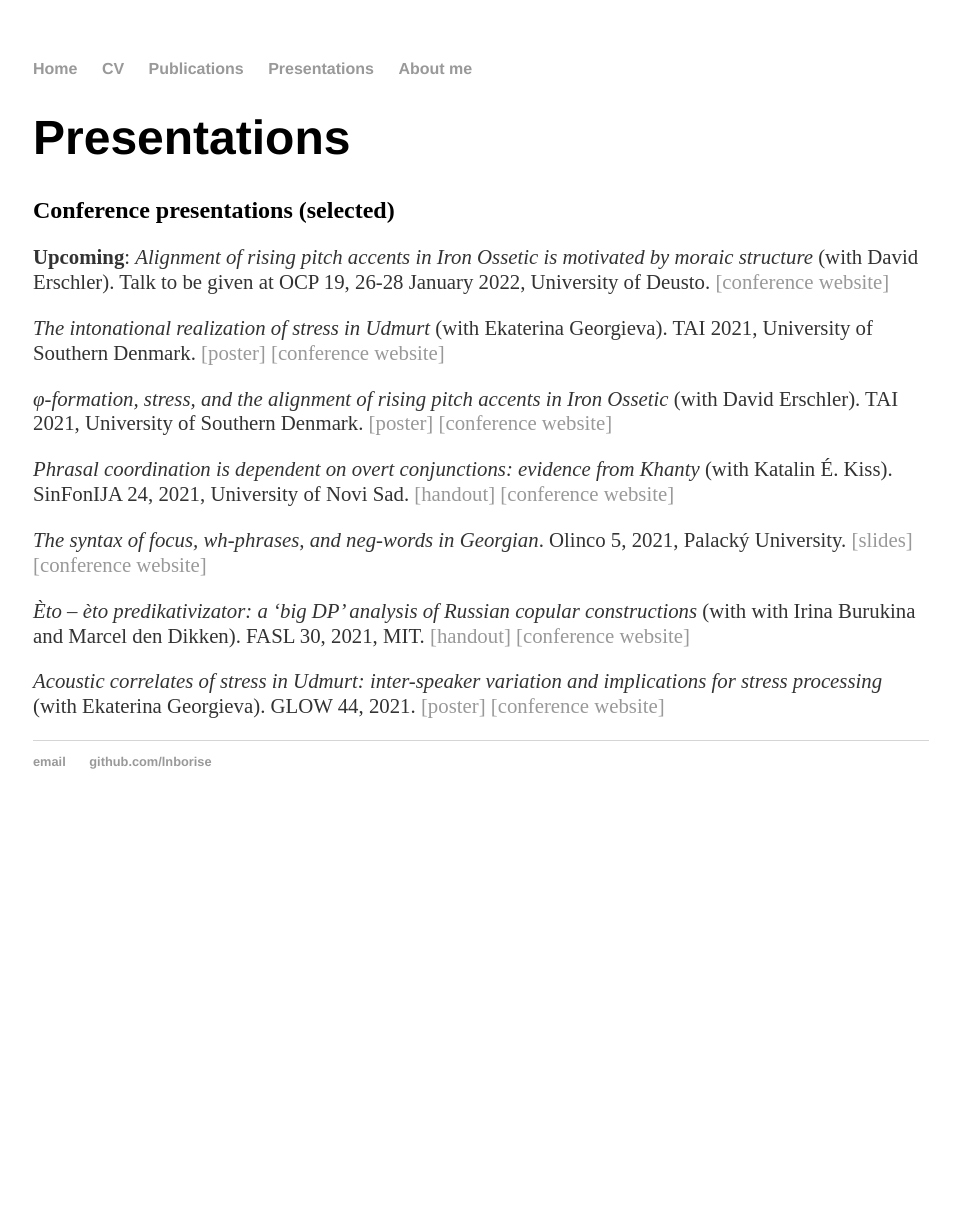
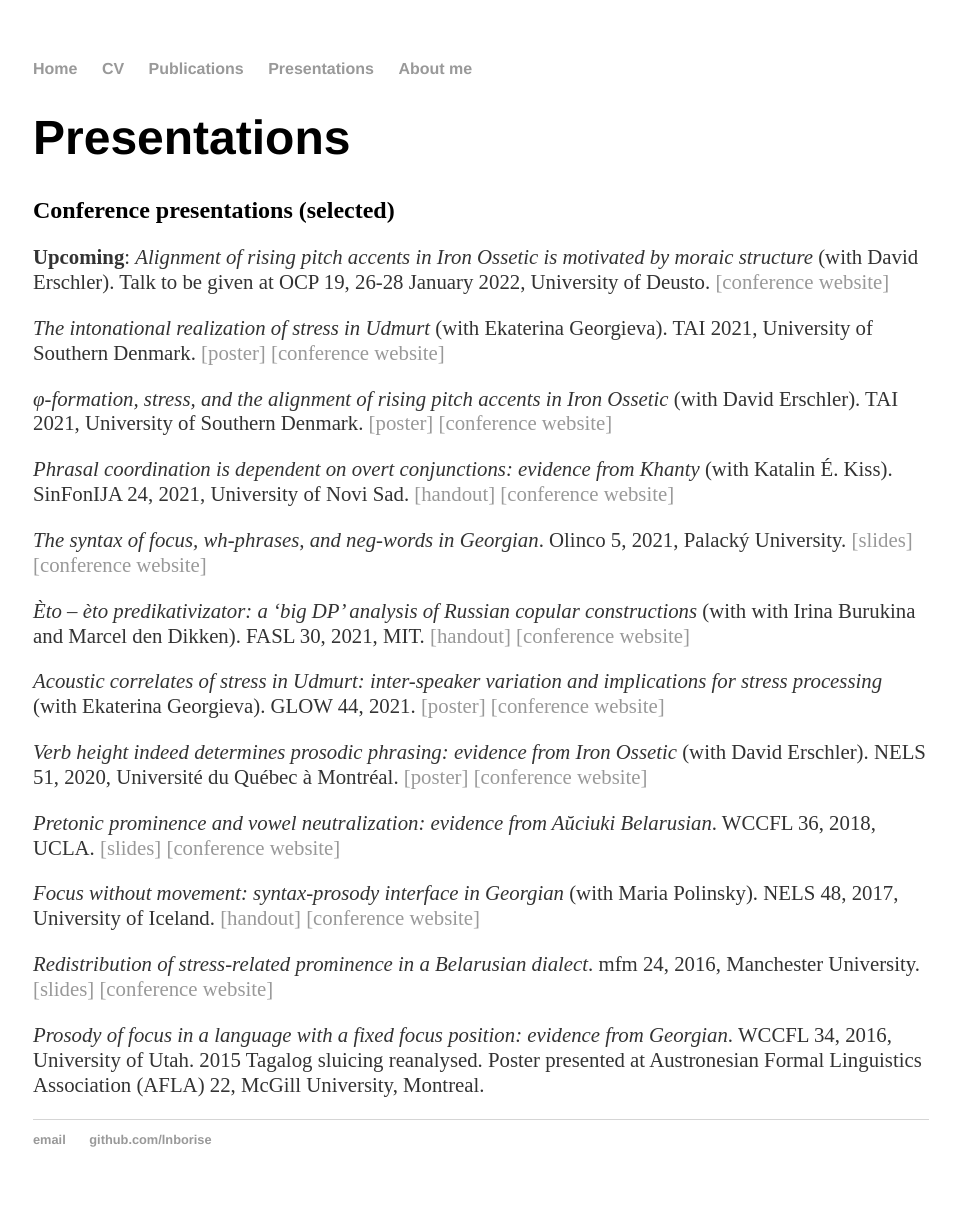
Before and after one commit to lnborise/lnborise.github.io, a Jekyll site: the page built from presentations.html, in a window 1280 px wide. Shown: the whole page, without its empty margins (159-1119 px from the left). Built offline with Jekyll 4.4.1, drawn with Linux system fonts in a browser that asks for light colours; before the commit the page ends 900 px from its top, so only the background shows below that.

Commit message:
Update presentations.html

```diff
--- a/presentations.html
+++ b/presentations.html
@@ -20,3 +20,19 @@ title: Presentations
 	<p><i>Èto – èto predikativizator: a ‘big DP’ analysis of Russian copular constructions</i> (with with Irina Burukina and Marcel den Dikken). FASL 30, 2021, MIT. <a href="https://lnborise.github.io/assets/BurukinaBoriseDenDikken_eto_NOM_short.pdf"> [handout]</a> <a href="https://fasl30.mit.edu/"> [conference website]</a></p>
 
 	<p><i>Acoustic correlates of stress in Udmurt: inter-speaker variation and implications for stress processing</i> (with Ekaterina Georgieva). GLOW 44, 2021. <a href="https://lnborise.github.io/assets/BoriseGeorgieva_GLOW_Udmurt_short.pdf"> [poster]</a> <a href="https://glowlinguistics.org/44/"> [conference website]</a></p>
+
+	<p><i>Verb height indeed determines prosodic phrasing: evidence from Iron Ossetic</i> (with David Erschler). NELS 51, 2020, Université du Québec à Montréal. <a href="https://lnborise.github.io/assets/Borise&Erschler_NELS_slides.pdf"> [poster]</a> <a href="https://sites.grenadine.uqam.ca/sites/linguistique/en/nels51"> [conference website]</a></p>
+
+	<p><i>Pretonic prominence and vowel neutralization: evidence from Aŭciuki Belarusian</i>. WCCFL 36, 2018, UCLA. <a href="https://lnborise.github.io/assets/Borise_WCCFL2018.pdf"> [slides]</a> <a href="https://linguistics.ucla.edu/conference/wccfl36/"> [conference website]</a></p>
+
+	<p><i>Focus without movement: syntax-prosody interface in Georgian</i> (with Maria Polinsky). NELS 48, 2017, University of Iceland. <a href="https://lnborise.github.io/assets/NELS_handout_BorisePolinsky.pdf"> [handout]</a> <a href="https://iceland2017.nelsconference.org/"> [conference website]</a></p>
+
+	<p><i>Redistribution of stress-related prominence in a Belarusian dialect</i>. mfm 24, 2016, Manchester University. <a href="https://lnborise.github.io/assets/Borise_poster_mfm.pdf"> [slides]</a> <a href="http://www.lel.ed.ac.uk/mfm/24mfm.html"> [conference website]</a></p>
+
+	<p><i>Prosody of focus in a language with a fixed focus position: evidence from Georgian</i>. WCCFL 34, 2016, University of Utah.
+
+
+
+
+
+	2015	Tagalog sluicing reanalysed. Poster presented at Austronesian Formal Linguistics 				Association (AFLA) 22, McGill University, Montreal.
```
